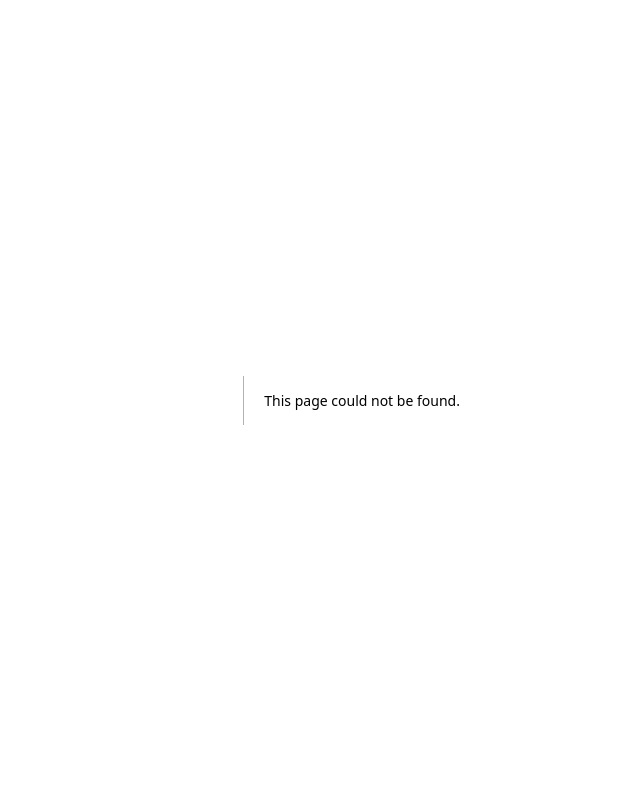
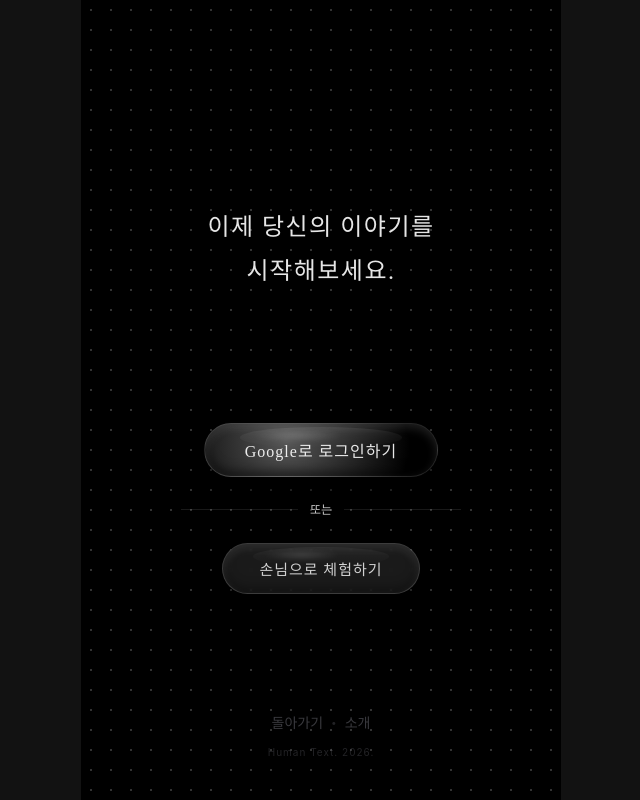
Before and after one commit to hsunp77-hub/human-text, a Next.js app: page /login in a window 1280 px wide. Before the commit this address had no page. Shown: the whole page, without its empty margins (319-959 px from the left). Built offline with nearby package versions, Linux system fonts and the light colour scheme.

Commit message:
Add Google OAuth login with dual authentication system

```diff
--- /dev/null
+++ b/src/app/login/page.tsx
@@ -0,0 +1,79 @@
+'use client';
+
+import { signIn } from "next-auth/react";
+import Link from "next/link";
+import { useState } from "react";
+
+export default function LoginPage() {
+    const [isLoading, setIsLoading] = useState(false);
+
+    const handleLogin = async (provider: 'google' | 'credentials' = 'credentials') => {
+        setIsLoading(true);
+        try {
+            await signIn(provider, {
+                callbackUrl: "/write",
+                redirect: true,
+            });
+        } catch (error) {
+            console.error("Login failed:", error);
+            alert("로그인에 실패했습니다. 다시 시도해주세요.");
+            setIsLoading(false);
+        }
+    };
+
+    return (
+        <div className="app-container">
+            <div className="mobile-view">
+                <div className="landing-container">
+                    <div className="landing-content">
+                        <h2 className="landing-title">
+                            이제 당신의 이야기를<br />
+                            시작해보세요.
+                        </h2>
+                    </div>
+
+                    {/* Spacer reduced to bring buttons up */}
+                    <div style={{ height: '50px', width: '100%' }}></div>
+
+                    <div className="landing-content" style={{ marginTop: '20px', flex: 'none', display: 'flex', flexDirection: 'column', alignItems: 'center', gap: '16px', width: '100%' }}>
+                        {/* Google Login Button */}
+                        <button
+                            onClick={() => handleLogin('google')}
+                            disabled={isLoading}
+                            className="premium-btn w-full max-w-[280px] flex items-center justify-center gap-3 disabled:opacity-50 disabled:cursor-not-allowed"
+                        >
+                            <span>{isLoading ? '로그인 중...' : 'Google로 로그인하기'}</span>
+                        </button>
+
+                        {/* Divider */}
+                        <div style={{ display: 'flex', alignItems: 'center', width: '280px', gap: '12px', margin: '8px 0' }}>
+                            <div style={{ flex: 1, height: '1px', background: 'rgba(255,255,255,0.1)' }}></div>
+                            <span style={{ color: '#FFFFFF', fontSize: '12px', opacity: 0.8 }}>또는</span>
+                            <div style={{ flex: 1, height: '1px', background: 'rgba(255,255,255,0.1)' }}></div>
+                        </div>
+
+                        {/* Guest Login Button */}
+                        <button
+                            onClick={() => handleLogin('credentials')}
+                            disabled={isLoading}
+                            className="edit-btn w-full max-w-[280px] flex items-center justify-center gap-2 disabled:opacity-50 disabled:cursor-not-allowed"
+                            style={{ fontSize: '15px' }}
+                        >
+                            <span>{isLoading ? '로그인 중...' : '손님으로 체험하기'}</span>
+                        </button>
+                    </div>
+                </div>
+
+                {/* Bottom Navigation & Tag */}
+                <div className="landing-footer">
+                    <div style={{ display: 'flex', alignItems: 'center', gap: '8px' }}>
+                        <Link href="/" className="about-link" style={{ opacity: 0.5 }}>돌아가기</Link>
+                        <span style={{ color: 'var(--text-secondary)', opacity: 0.3, fontSize: '10px' }}>•</span>
+                        <Link href="/about" className="about-link" style={{ opacity: 0.5 }}>소개</Link>
+                    </div>
+                    <div className="bottom-tag">Human Text. 2026.</div>
+                </div>
+            </div>
+        </div>
+    );
+}
--- a/src/app/page.tsx
+++ b/src/app/page.tsx
@@ -32,7 +32,7 @@ export default function Home() {
           <div className="landing-content" style={{ marginTop: '20px', flex: 'none' }}>
             <button
               className="premium-btn w-full max-w-[200px]"
-              onClick={() => router.push("/write")}
+              onClick={() => router.push("/login")}
             >
               기록의 시작
             </button>
```
Also changed, not shown: middleware.ts (added, +9 -0 lines), src/auth.ts (+21 -2 lines).
